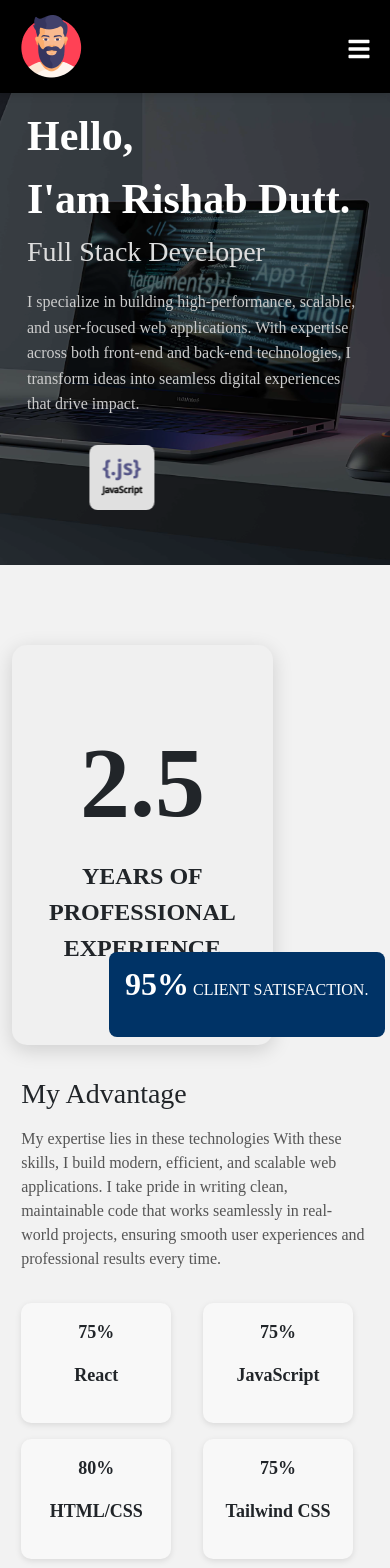
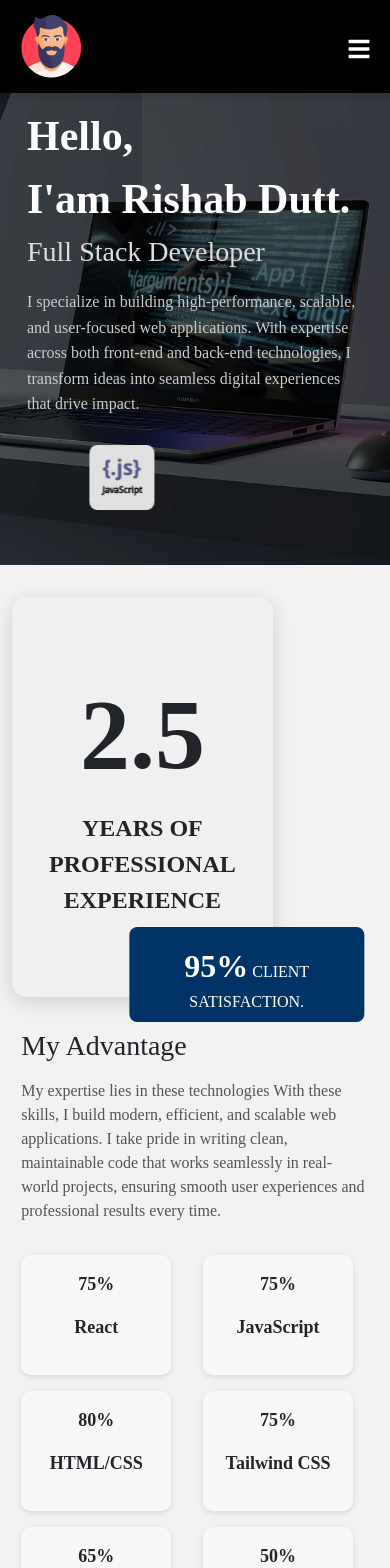
Before and after one commit to rishab-sudo/portfolio, a React (Create React App) app: page / in a window 390 px wide. Shown: the top 1568 px of the page. Built offline with nearby package versions, Linux system fonts and the light colour scheme.

Commit message:
18-10-25

```diff
--- a/src/components/Advantage.css
+++ b/src/components/Advantage.css
@@ -95,6 +95,9 @@
 
 /* Mobile Responsive */
 @media (max-width: 768px) {
+  .adv-fluid {
+  padding: 2rem 0;
+}
   .adv-container {
   display: flex;
   flex-direction: column;
@@ -104,7 +107,21 @@
 }
 .adv-left-section{
     width: 95%;
-
+}
+.adv-left-small-box {
+  width: fit-content;
+  max-width: 245px;
+  height: 95px;
+  position: absolute;
+  bottom: -25px;
+  right: 10%;
+  left: auto;
+  transform: translateX(50%);
+  background-color: #003366;
+  color: #fff;
+  padding: 15px;
+  border-radius: 8px;
+  margin-bottom: 0;
 }
 .adv-right-div {
     margin: auto;
```
